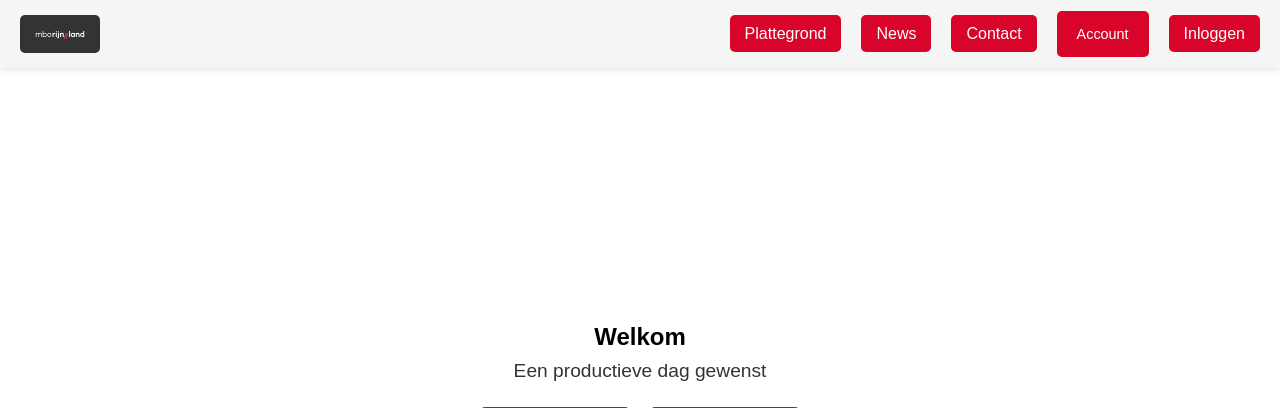
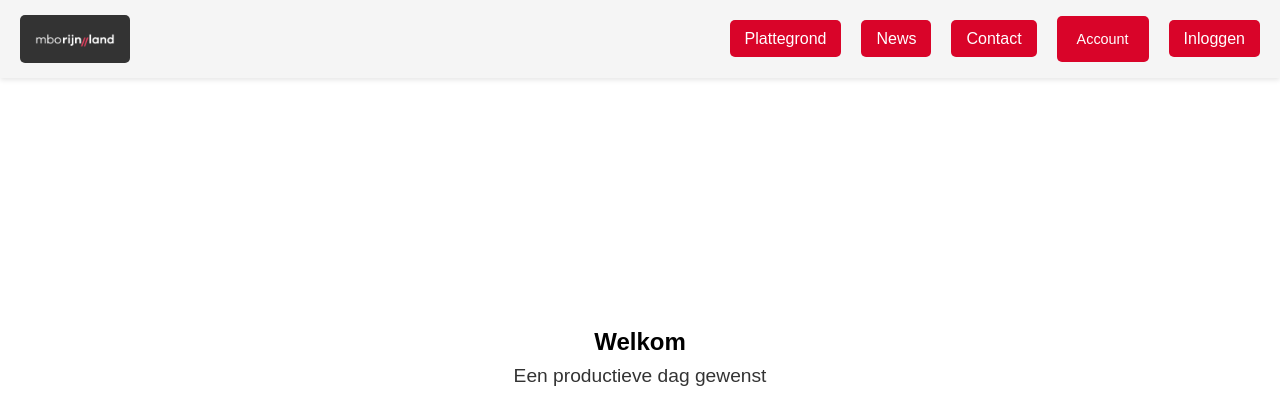
Before and after one commit to ala-lms-veilig/lo2e-swd4-4groep1, a PHP site: page /index.php in a window 1280 px wide. Shown: the top 408 px of the page. Run offline with PHP 8.4, Linux system fonts and the light colour scheme.

Commit message:
logo size fix

```diff
--- a/styles/style.css
+++ b/styles/style.css
@@ -36,7 +36,7 @@
   background-color: #a30722;
 }
 header .logo a img {
-  width: 50px;
+  width: 80px;
   height: auto;
 }
 header .logo a h1 {
--- a/styles/style.scss
+++ b/styles/style.scss
@@ -64,7 +64,7 @@
       }
 
     img {
-      width: 50px;
+      width: 80px;
       height: auto;
     }
 
```
